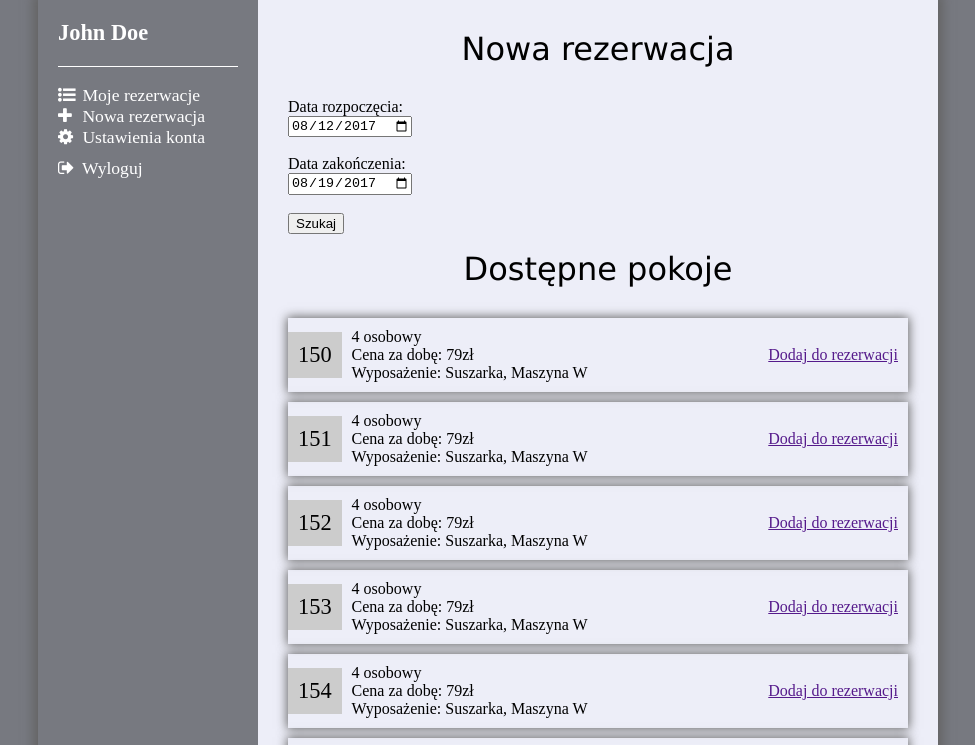
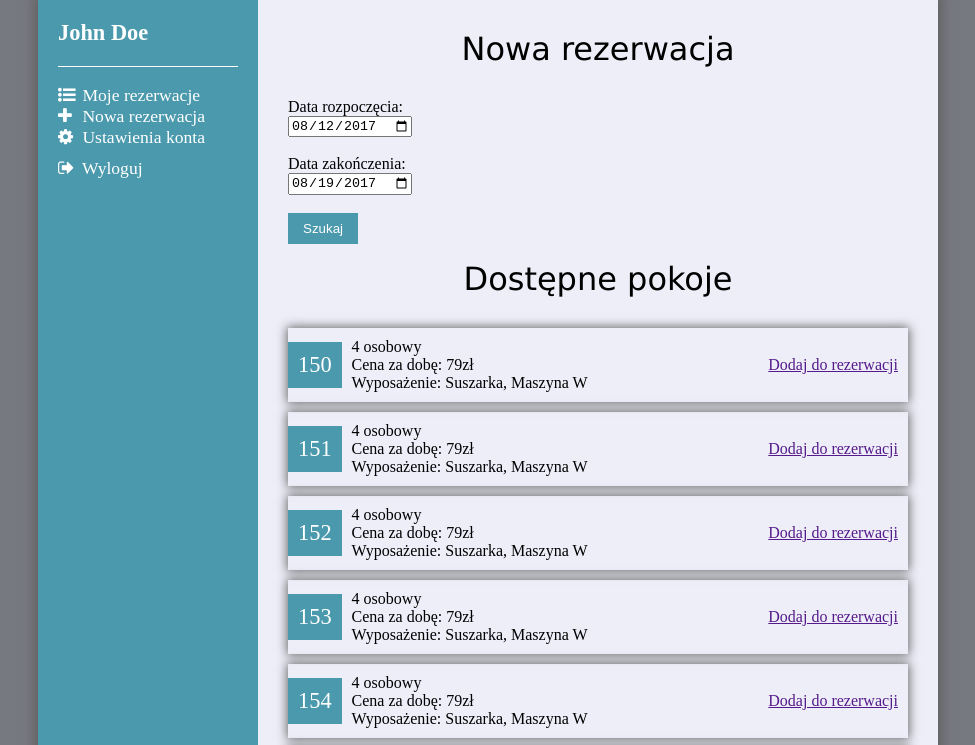
Before and after one commit to lukix/Pensjonat-web, a plain HTML site: page new-reservation.html in a window 1280 px wide. Both pictures are taken after a click on the button "Szukaj". Shown: the top 745 px of the page, without its empty margins (152-1127 px from the left). Drawn offline with Linux system fonts and the light colour scheme.

Commit message:
Change colors

```diff
--- a/css/new-reservation.css
+++ b/css/new-reservation.css
@@ -18,7 +18,8 @@
 
 .rooms>li>.date {
 	padding: 10px;
-	background: #ccc;
+	background: #4B99AD;
+	color: white;
 }
 .rooms>li>.date>span {
 	display: block;
--- a/css/styles.css
+++ b/css/styles.css
@@ -29,7 +29,7 @@ body {
 	color: white;
 	width: 180px;
 	min-height: 400px;
-	background-color: #777980;
+	background: #4B99AD;
 	padding: 0px 20px;
 }
 .profile-info {
@@ -91,7 +91,8 @@ ul.reservations li, #addReservation {
 	padding: 5px 15px;
 	box-shadow: #646464 0 0 10px 1px;
 	cursor: pointer;
-	background-color: #EDEEF8;
+	background: #4B99AD;
+	color: white;
 	text-align: left;
 	display: block;
 }
@@ -207,7 +208,7 @@ select{
 .form-style-1 .field-textarea{
     height: 100px;
 }
-.form-style-1 input[type=submit], .form-style-1 input[type=button]{
+input[type=submit], input[type=button]{
     background: #4B99AD;
     padding: 8px 15px 8px 15px;
     border: none;
```
